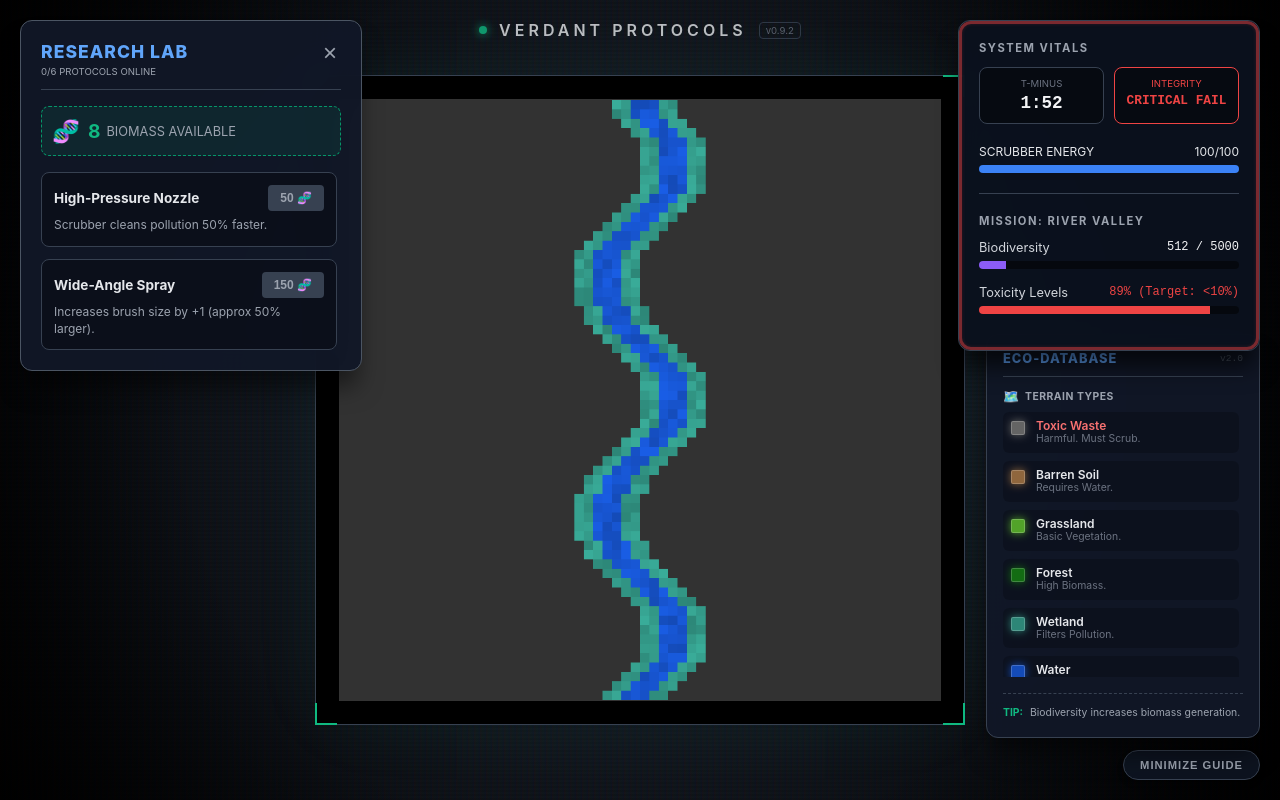
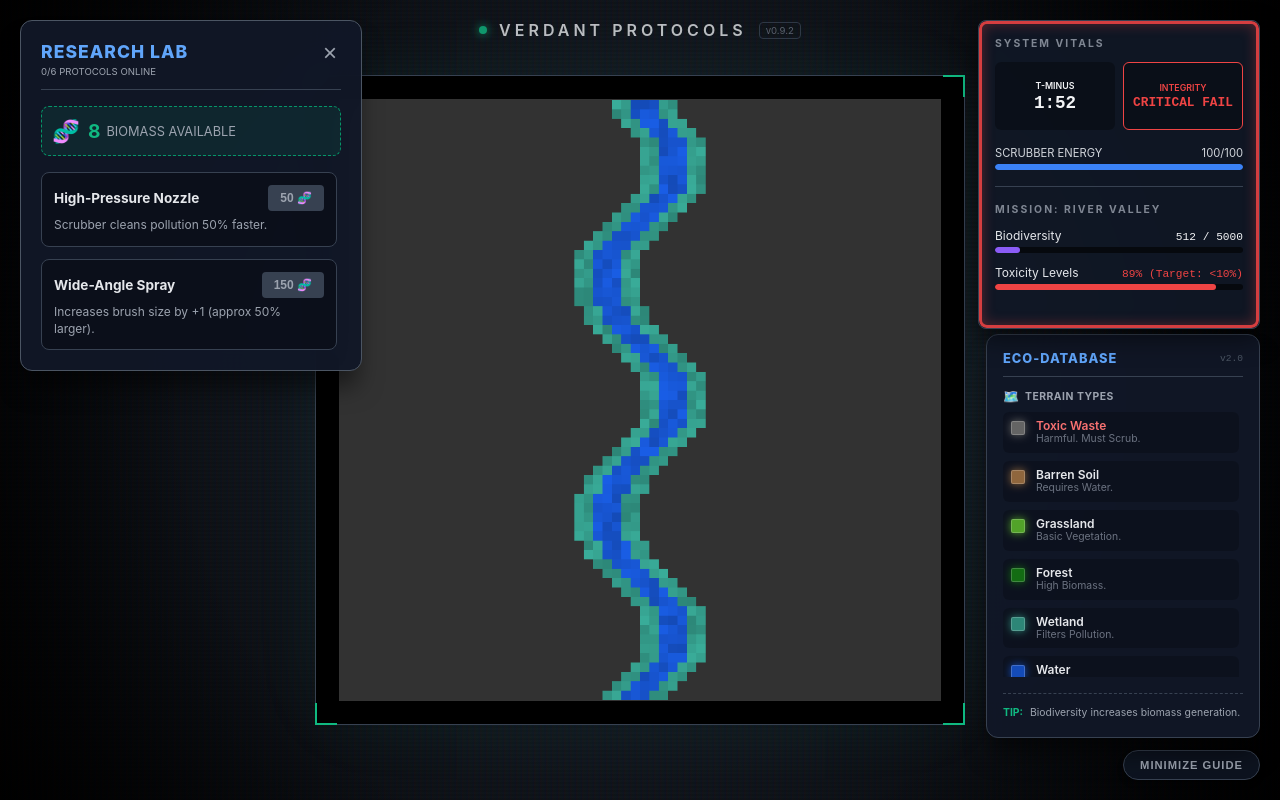
Before and after one commit to Wafflez007/verdant-protocols, a React (Create React App) app: page / in a window 1280 px wide. Both pictures are taken after a click on the button "INITIALIZE SIMULATION". Built offline with nearby package versions, Linux system fonts and the light colour scheme.

Commit message:
Refactor StatusPanel for improved readability and layout adjustments

```diff
--- a/src/components/StatusPanel.tsx
+++ b/src/components/StatusPanel.tsx
@@ -7,7 +7,7 @@ import { LEVELS } from "../game/levels";
 
 export default function StatusPanel() {
   const [metrics, setMetrics] = useState<Metrics | null>(null);
-  const [, setTick] = useState(0); // Forces re-render for gameState updates
+  const [, setTick] = useState(0); // Forces re-render for external gameState
 
   const maxEnergy = hasTech("capacity_1") ? 200 : 100;
   const energyPercent = (gameState.sprayEnergy / maxEnergy) * 100;
@@ -23,12 +23,11 @@ export default function StatusPanel() {
 
   if (!metrics) return null;
 
-  // Status Logic
+  // --- LOGIC ---
   let statusMessage = "OPTIMAL";
   let statusColor = "#10b981";
   let isCritical = false;
 
-  // Pollutions Logic
   if (metrics.pollutionPercent > 80) {
     statusMessage = "CRITICAL FAIL";
     statusColor = "#ef4444";
@@ -38,10 +37,9 @@ export default function StatusPanel() {
     statusColor = "#f59e0b";
   }
 
-  // If a Heatwave event is active, we also treat it as a critical visual state
-  if (currentEventMessage?.includes("HEATWAVE")) {
-      isCritical = true;
-  }
+  // Visual trigger for Heatwave
+  const isHeatwave = currentEventMessage?.toUpperCase().includes("HEATWAVE");
+  if (isHeatwave) isCritical = true;
 
   const bioGoal = currentLevel.goals.biodiversity;
   const pollGoal = currentLevel.goals.pollution;
@@ -50,7 +48,8 @@ export default function StatusPanel() {
   return (
     <div style={styles.container} className="status-panel">
 
-      {/* 1. THE OVERLAY: Stays fixed to the container edges */}
+      {/* 1. THE FIXED OVERLAY */}
+      {/* This stays pinned to the edges and never scrolls */}
       {isCritical && (
         <>
           <style>{pulseKeyframes}</style>
@@ -58,8 +57,9 @@ export default function StatusPanel() {
         </>
       )}
 
-      {/* 2. THE SCROLLABLE WRAPPER: Only this part moves */}
-      <div style={styles.scrollWrapper}>
+      {/* 2. THE SCROLLABLE CONTENT */}
+      {/* This handles the 'multiple screen' requirement by scrolling if content is too tall */}
+      <div style={styles.scrollArea}>
 
         <div style={styles.sectionHeader}>SYSTEM VITALS</div>
 
@@ -72,7 +72,7 @@ export default function StatusPanel() {
             </span>
           </div>
 
-          <div style={{...styles.vitalBox, borderColor: statusColor}}>
+          <div style={{...styles.vitalBox, borderColor: statusColor, borderWidth: '1px', borderStyle: 'solid'}}>
             <span style={{...styles.vitalLabel, color: statusColor}}>INTEGRITY</span>
             <span style={{...styles.vitalValue, color: statusColor, fontSize: "0.8rem"}}>
               {statusMessage}
@@ -96,8 +96,8 @@ export default function StatusPanel() {
 
         {currentEventMessage && (
           <div style={styles.eventToast}>
-            <span style={{marginRight: '8px'}}>☀️</span>
-            {currentEventMessage.toUpperCase()}
+            <span style={{fontSize: '1.1rem'}}>☀️</span>
+            <span style={{flex: 1}}>{currentEventMessage.toUpperCase()}</span>
           </div>
         )}
 
@@ -137,17 +137,19 @@ export default function StatusPanel() {
             }} />
           </div>
         </div>
+
+        {/* Added some bottom padding to ensure content isn't cramped when scrolling */}
+        <div style={{height: '10px'}} />
       </div>
     </div>
   );
 }
 
-// Animation CSS
 const pulseKeyframes = `
   @keyframes pulse-red {
-    0% { border-color: rgba(239, 68, 68, 1); box-shadow: inset 0 0 10px rgba(239, 68, 68, 0.5); }
-    50% { border-color: rgba(239, 68, 68, 0.2); box-shadow: inset 0 0 0px rgba(239, 68, 68, 0); }
-    100% { border-color: rgba(239, 68, 68, 1); box-shadow: inset 0 0 10px rgba(239, 68, 68, 0.5); }
+    0% { border-color: rgba(239, 68, 68, 1); box-shadow: inset 0 0 15px rgba(239, 68, 68, 0.4); }
+    50% { border-color: rgba(239, 68, 68, 0.3); box-shadow: inset 0 0 2px rgba(239, 68, 68, 0); }
+    100% { border-color: rgba(239, 68, 68, 1); box-shadow: inset 0 0 15px rgba(239, 68, 68, 0.4); }
   }
 `;
 
@@ -156,61 +158,64 @@ const styles: Record<string, React.CSSProperties> = {
     position: "absolute",
     top: "20px",
     right: "20px",
-    width: "300px",
-    maxHeight: "450px",
-    backgroundColor: "rgba(11, 17, 30, 0.95)",
-    backdropFilter: "blur(12px)",
+    width: "280px",
+    // Uses vh to remain responsive on small screens
+    maxHeight: "calc(100vh - 40px)",
+    backgroundColor: "rgba(17, 24, 39, 0.92)",
+    backdropFilter: "blur(10px)",
     border: "1px solid #374151",
-    borderRadius: "12px",
+    borderRadius: "8px",
     zIndex: 90,
-    boxShadow: "0 20px 25px -5px rgba(0, 0, 0, 0.7)",
-    overflow: "hidden", // CRITICAL: This clips the scroll content but NOT the overlay
+    boxShadow: "0 10px 25px rgba(0, 0, 0, 0.5)",
+    overflow: "hidden", // Prevents the overlay from scrolling
     display: "flex",
     flexDirection: "column",
   },
-  scrollWrapper: {
-    padding: "20px",
-    overflowY: "auto",
-    height: "100%",
-    width: "100%",
-    boxSizing: "border-box",
+  scrollArea: {
+    padding: "16px",
+    overflowY: "auto", // The actual scrolling happens here
+    flex: 1,
+    scrollbarWidth: "thin", // Visual polish for Firefox
+    scrollbarColor: "#4b5563 transparent",
   },
   criticalOverlay: {
     position: "absolute",
     inset: 0,
-    borderRadius: "12px",
+    borderRadius: "8px",
     border: "3px solid #ef4444",
-    animation: "pulse-red 1.5s infinite ease-in-out",
-    pointerEvents: "none",
-    zIndex: 100, // Stays above the scrolling text
+    animation: "pulse-red 1.2s infinite ease-in-out",
+    pointerEvents: "none", // Allows clicks to pass through to buttons/content
+    zIndex: 100,
   },
   sectionHeader: {
-    fontSize: "0.7rem",
+    fontSize: "0.65rem",
     textTransform: "uppercase",
-    letterSpacing: "1.5px",
+    letterSpacing: "2px",
     color: "#9ca3af",
     marginBottom: "12px",
     fontWeight: "bold",
+    opacity: 0.8,
   },
   vitalsRow: {
     display: "grid",
     gridTemplateColumns: "1fr 1fr",
-    gap: "10px",
-    marginBottom: "20px",
+    gap: "8px",
+    marginBottom: "16px",
   },
   vitalBox: {
-    backgroundColor: "rgba(0,0,0,0.4)",
-    border: "1px solid #374151",
-    padding: "10px",
-    borderRadius: "8px",
+    backgroundColor: "rgba(0,0,0,0.3)",
+    padding: "8px",
+    borderRadius: "6px",
     display: "flex",
     flexDirection: "column",
     alignItems: "center",
+    justifyContent: "center",
+    minHeight: "50px",
   },
   vitalLabel: {
-    fontSize: "0.6rem",
-    color: "#6b7280",
-    marginBottom: "4px",
+    fontSize: "0.55rem",
+    marginBottom: "2px",
+    fontWeight: "600",
   },
   vitalValue: {
     fontFamily: "'Courier New', monospace",
@@ -218,59 +223,60 @@ const styles: Record<string, React.CSSProperties> = {
     fontSize: "1.1rem",
   },
   energyWrapper: {
-    marginBottom: "15px",
+    marginBottom: "12px",
   },
   barLabelRow: {
     display: "flex",
     justifyContent: "space-between",
-    fontSize: "0.75rem",
-    color: "#e5e7eb",
-    marginBottom: "6px",
+    fontSize: "0.7rem",
+    color: "#d1d5db",
+    marginBottom: "4px",
   },
   barTrack: {
-    height: "8px",
-    backgroundColor: "rgba(0,0,0,0.5)",
-    borderRadius: "4px",
+    height: "6px",
+    backgroundColor: "rgba(0,0,0,0.6)",
+    borderRadius: "3px",
     overflow: "hidden",
   },
   barFill: {
     height: "100%",
-    transition: "width 0.4s cubic-bezier(0.4, 0, 0.2, 1)",
+    borderRadius: "3px",
+    transition: "width 0.3s ease-out",
   },
   eventToast: {
-    marginTop: "10px",
-    backgroundColor: "#7f1d1d",
+    marginTop: "12px",
+    backgroundColor: "#991b1b",
     color: "#fecaca",
     border: "1px solid #ef4444",
-    padding: "12px",
-    borderRadius: "8px",
-    fontSize: "0.8rem",
+    padding: "10px",
+    borderRadius: "6px",
+    fontSize: "0.75rem",
     textAlign: "center",
-    fontWeight: "900",
+    fontWeight: "bold",
     display: "flex",
-    justifyContent: "center",
     alignItems: "center",
-    boxShadow: "0 0 10px rgba(239, 68, 68, 0.4)",
+    gap: "8px",
   },
   divider: {
     height: "1px",
     backgroundColor: "#374151",
-    margin: "20px 0",
+    margin: "16px 0",
   },
   goalContainer: {
-    marginBottom: "16px",
+    marginBottom: "12px",
   },
   goalInfo: {
     display: "flex",
     justifyContent: "space-between",
-    marginBottom: "6px",
+    alignItems: "flex-end",
+    marginBottom: "4px",
   },
   goalTitle: {
-    fontSize: "0.8rem",
-    color: "#d1d5db",
+    fontSize: "0.75rem",
+    color: "#e5e7eb",
   },
   goalValue: {
-    fontSize: "0.75rem",
+    fontSize: "0.7rem",
     fontFamily: "'Courier New', monospace",
   }
 };
```
